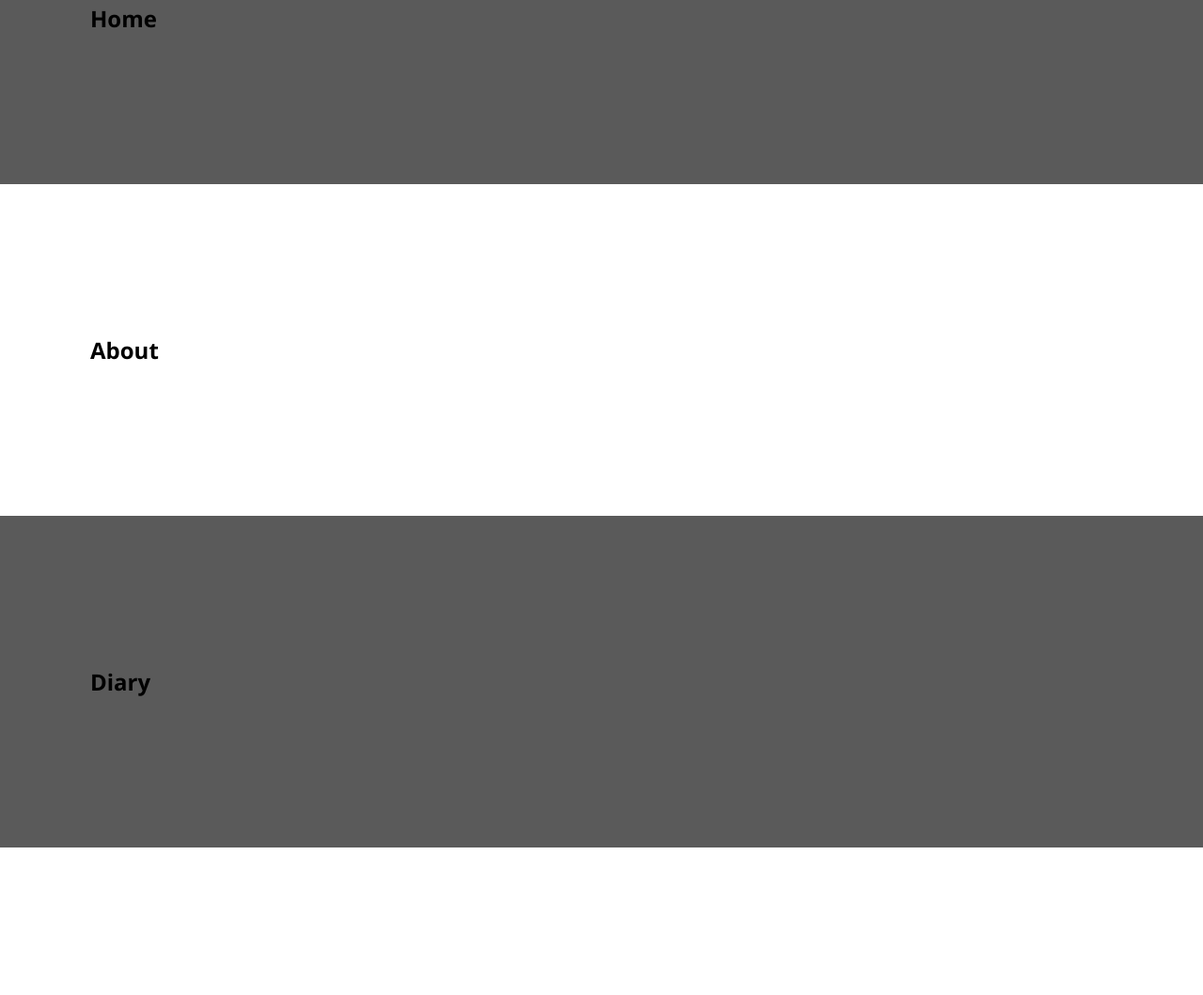
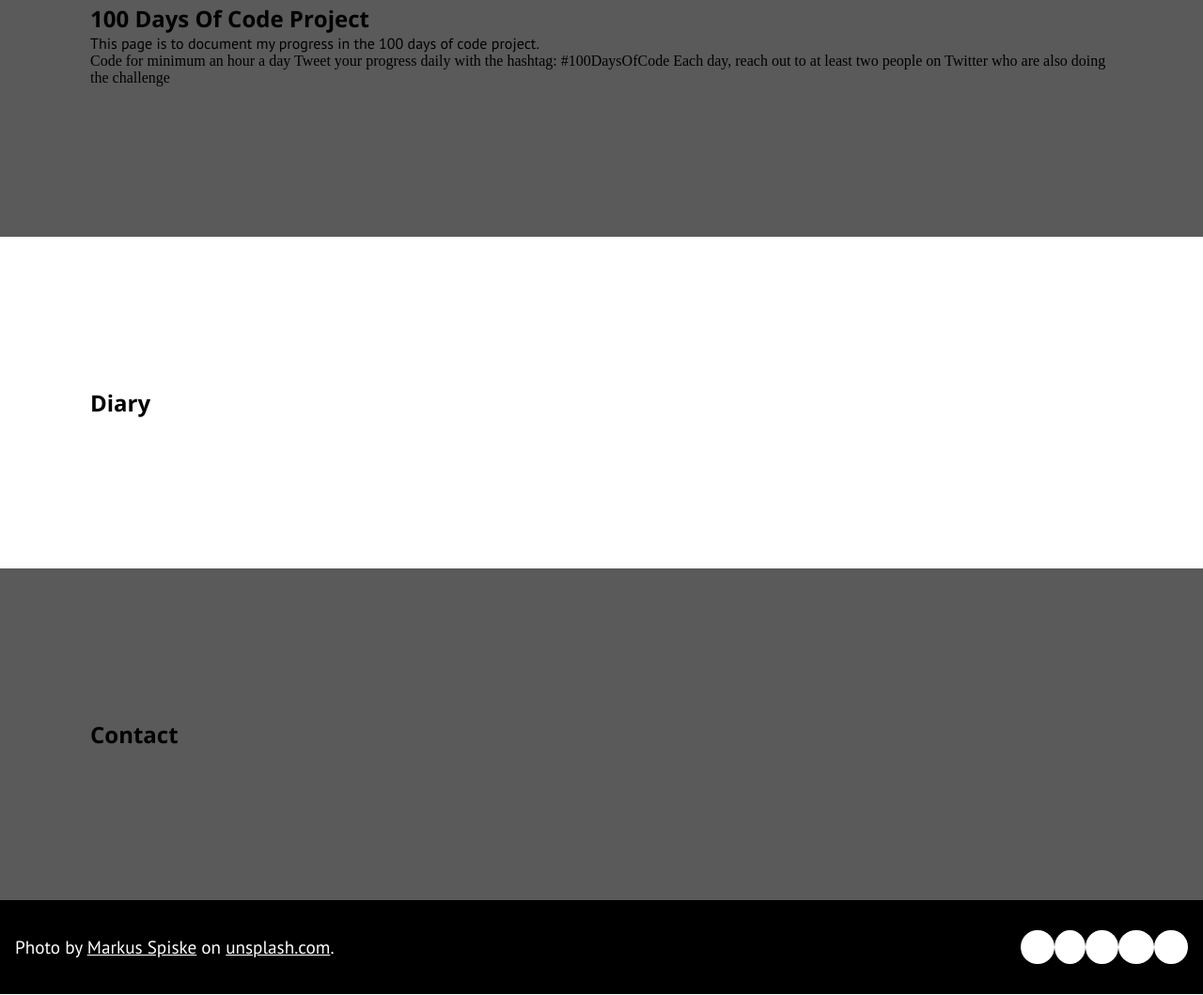
Before and after one commit to mhoumann87/sass_training, a website: page production/index.html in a window 1280 px wide. Shown: the part 940-1999 px from the top of the page at 94% size. Drawn offline with nearby package versions, Linux system fonts and the light colour scheme.

```diff
--- a/development/sass/_variables.scss
+++ b/development/sass/_variables.scss
@@ -1,4 +1,13 @@
 @import url("https://fonts.googleapis.com/css?family=Open+Sans:300,400,700|PT+Sans:400,700");
+/* Color pallet inspired by https://www.design-seeds.com */
+
+$background-base: #edf4ff;
+$background-dark: #604580;
+$font-color-base: #6d6f75;
+$font-color-light:#d9def9;
+$hover-color: #93b477;
+/* Font variables */
+
 $font-body: 'PT Sans',
 sans-serif;
 $font-headline: 'Open Sans',
--- a/production/index.html
+++ b/production/index.html
@@ -12,7 +12,7 @@
   </head>
 
   <body>
-    <header>
+    <header id="home">
 
       <div class="branding">
         <h1 class="top-text">michael houmann</h1>
@@ -24,21 +24,21 @@
     <nav>
       <p>#100daysOfCode</p>
       <ul class="navbar">
-        <li class="nav-item"><a href="#home">Home</a></li>
+        <li class="nav-item"><a href="#home">Top</a></li>
         <li class="nav-item"><a href="#about">About</a></li>
         <li class="nav-item"><a href="#diary">Diary</a></li>
         <li class="nav-item"><a href="#contact">Contact</a></li>
       </ul>
     </nav>
     <main>
-      <section id="home">
-        <div class="container">
-          <h2>Home</h2>
-        </div>
-      </section>
+
       <section id="about">
         <div class="container">
-          <h2>About</h2>
+          <h2>100 Days Of Code Project</h2>
+          <p>This page is to document my progress in the 100 days of code project.</p>
+          Code for minimum an hour a day
+          Tweet your progress daily with the hashtag: #100DaysOfCode
+          Each day, reach out to at least two people on Twitter who are also doing the challenge
         </div>
       </section>
       <section id="Diary">
@@ -59,11 +59,11 @@
             target="_blank">unsplash.com</a>.</p>
       </section>
       <section class="social-icons">
-        <i class="fab fa-twitter"></i>
-        <i class="fab fa-linkedin-in"></i>
-        <i class="fab fa-github-alt"></i>
-        <i class="fab fa-free-code-camp"></i>
-        <i class="fab fa-codepen"></i>
+        <a href="https://twitter.com/michaelhoumann" target="_blank"><i class="fab fa-twitter"></i></a>
+        <a href="https://www.linkedin.com/in/michael-houmann-3b03654b/" target="_blank"><i class="fab fa-linkedin-in"></i></a>
+        <a href="https://github.com/mhoumann87/" target="_blank"><i class="fab fa-github-alt"></i></a>
+        <a href="https://www.freecodecamp.org/mhoumann87" target="_blank"><i class="fab fa-free-code-camp"></i></a>
+        <a href="https://codepen.io/michael-h/" target="_blank"><i class="fab fa-codepen"></i></a>
 
       </section>
     </footer>
```
